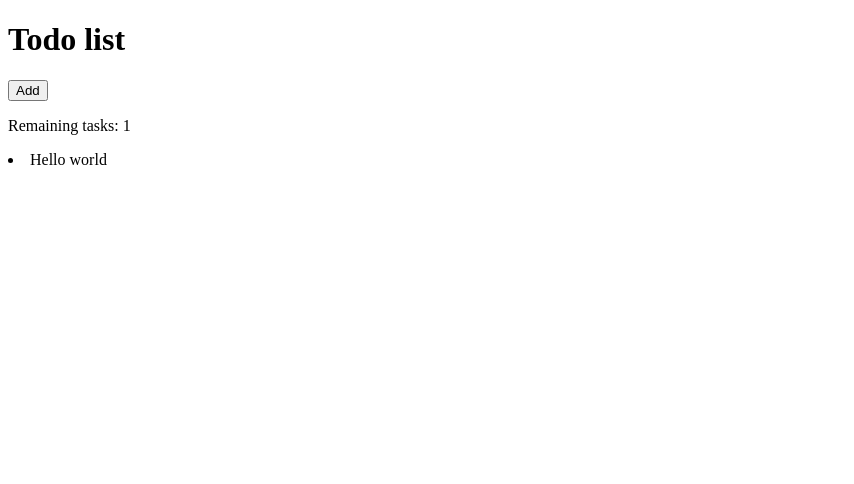
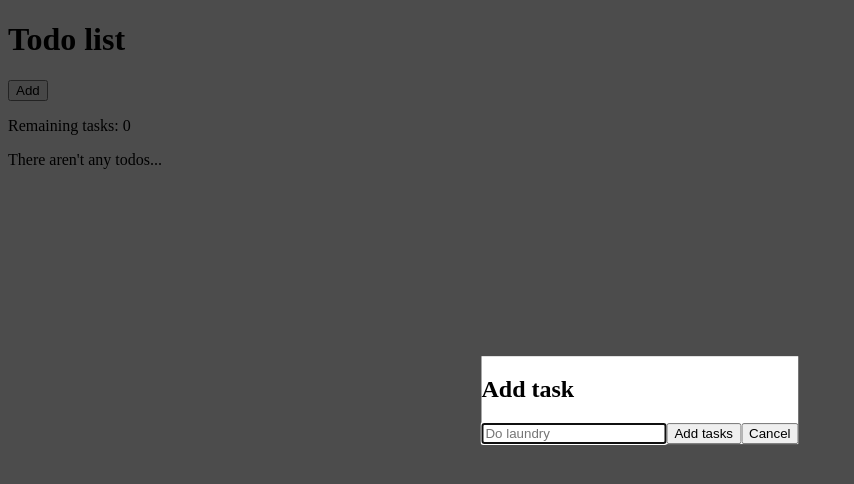
Before and after one commit to elalienx/simple-todo, a React (Create React App) app: page / in a window 1280 px wide. Both pictures are taken after a click on the button "Add". Shown: the top 484 px of the page, without its empty margins (0-854 px from the left). Built offline with nearby package versions, Linux system fonts and the light colour scheme.

Commit message:
added tasks

```diff
--- a/src/App.jsx
+++ b/src/App.jsx
@@ -3,6 +3,7 @@ import { useState } from "react";
 
 // Project files
 import Modal from "./components/Modal";
+import ModalForm from "./components/ModalForm";
 
 export default function App() {
   // Local state
@@ -12,29 +13,14 @@ export default function App() {
   // Properties
   const remainingTodos = todos.filter((item) => item.isPending == false);
 
-  // Methods
-  // not pure
-  function onNewTodo() {
-    const currentTimeInMiliseconds = new Date().valueOf();
-    const title = "Hello world";
-    const newTodo = {
-      id: currentTimeInMiliseconds,
-      title: title,
-      isPending: false,
-      isFavorite: false,
-      category: "",
-    };
-
-    setTodos([...todos, newTodo]);
-  }
-
   // Components
   const Todos = todos.map((item) => <li key={item.id}>{item.title}</li>);
+  const Form = <ModalForm setModal={setModal} state={[todos, setTodos]} />;
 
   return (
     <div className="App">
       <h1>Todo list</h1>
-      <button onClick={onNewTodo}>Add</button>
+      <button onClick={() => setModal(Form)}>Add</button>
       <p>Remaining tasks: {remainingTodos.length}</p>
       {todos.length === 0 && <p>There aren't any todos...</p>}
       {todos.length > 0 && Todos}
--- /dev/null
+++ b/src/components/ModalForm.jsx
@@ -0,0 +1,44 @@
+// NPM packages
+import { useState } from "react";
+
+export default function ModalForm({ setModal, state }) {
+  const [todos, setTodos] = state;
+
+  // Local state
+  const [title, setTitle] = useState("");
+
+  function onSubmit() {
+    alert("preparing to add item");
+  }
+
+  function onSubmit(event) {
+    const currentTimeInMiliseconds = new Date().valueOf();
+    const newTodo = {
+      id: currentTimeInMiliseconds,
+      title: title,
+      isPending: false,
+      isFavorite: false,
+      category: "",
+    };
+
+    event.preventDefault();
+    setTodos([...todos, newTodo]);
+    setModal(null);
+  }
+
+  return (
+    <form role="dialog" onSubmit={(event) => onSubmit(event)}>
+      <h2>Add task</h2>
+      <input
+        autoFocus
+        onChange={(event) => setTitle(event.target.value)}
+        placeholder="Do laundry"
+        required
+        type="text"
+        value={title}
+      />
+      <button type="submit">Add tasks</button>
+      <button onClick={() => setModal(null)}>Cancel</button>
+    </form>
+  );
+}
```
Also changed, not shown: 2 other files (tests, documents, lock files or other folders).
